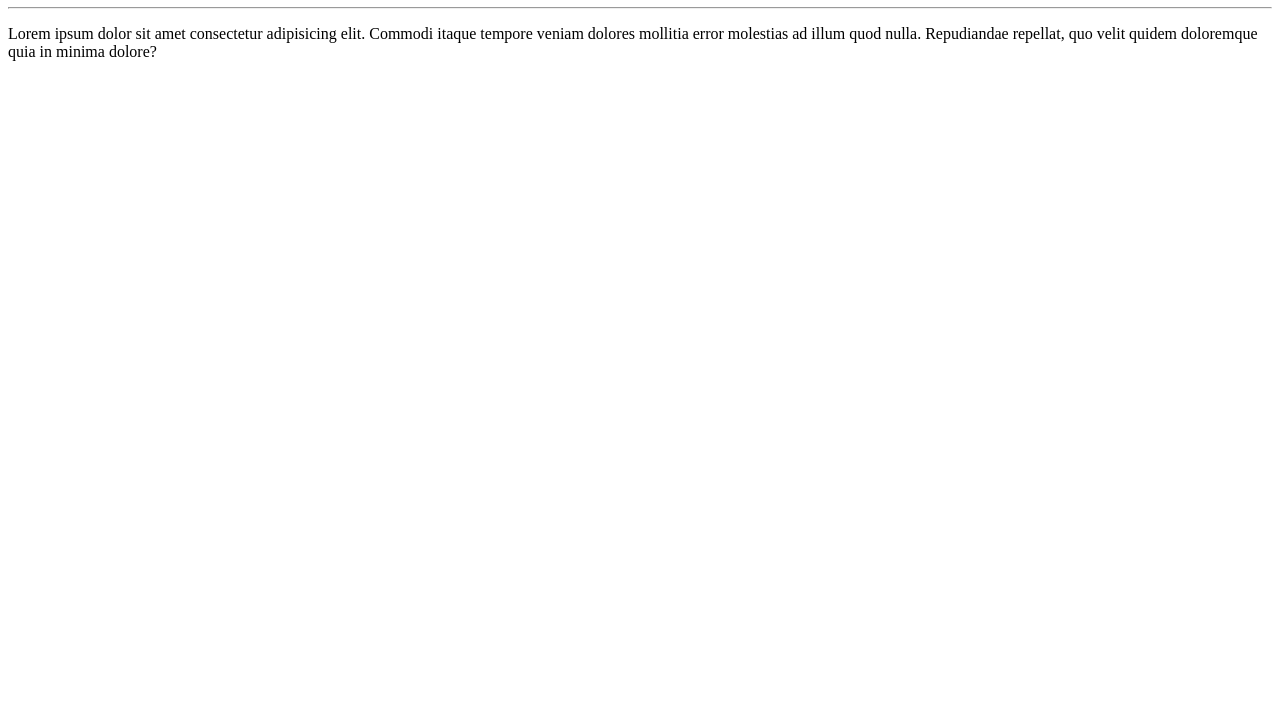
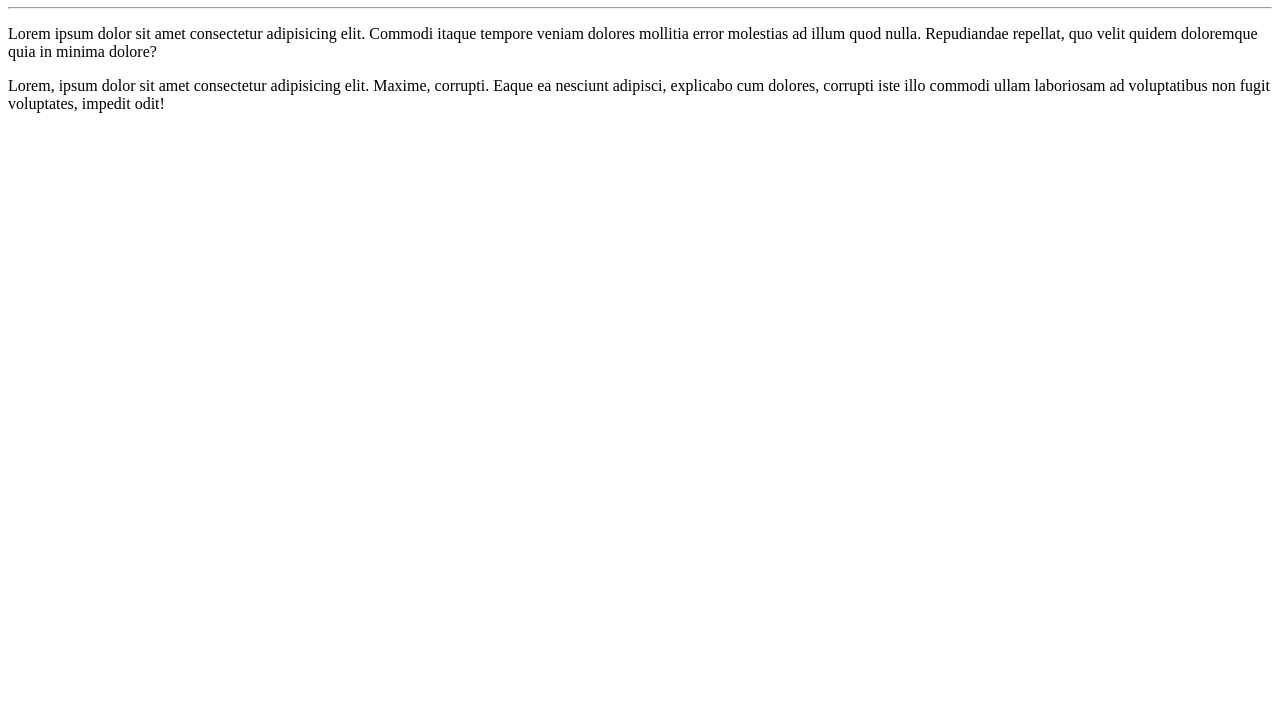
Before and after one commit to Joaovismari/Ola-Mundo, a plain HTML site: page site-exemplo/index.html in a window 1280 px wide. Shown: the part 73-800 px from the top of the page. Drawn offline with Linux system fonts and the light colour scheme.

Commit message:
mais um paragráfo

```diff
--- a/site-exemplo/index.html
+++ b/site-exemplo/index.html
@@ -9,5 +9,7 @@
     <h1>Olá, Universo</h1>
     <hr>
     <p>Lorem ipsum dolor sit amet consectetur adipisicing elit. Commodi itaque tempore veniam dolores mollitia error molestias ad illum quod nulla. Repudiandae repellat, quo velit quidem doloremque quia in minima dolore?</p>
+    <p>Lorem, ipsum dolor sit amet consectetur adipisicing elit. Maxime, corrupti. Eaque ea nesciunt adipisci, explicabo cum dolores, corrupti iste illo commodi ullam laboriosam ad voluptatibus non fugit voluptates, impedit odit!</p>
+
 </body>
 </html>
```
